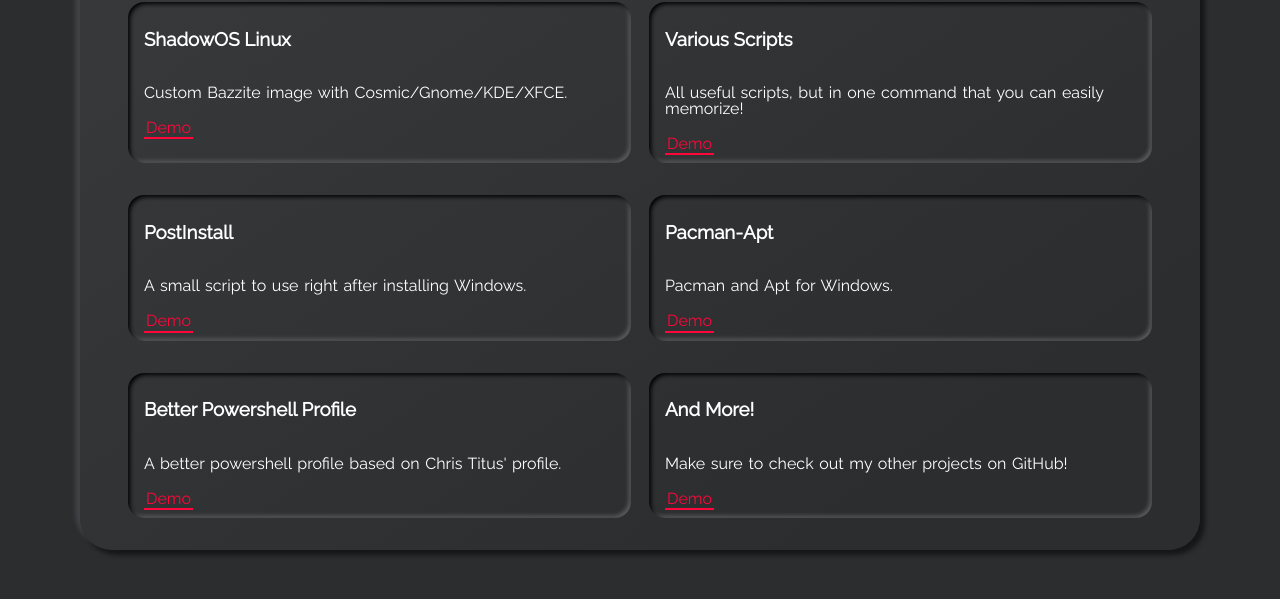
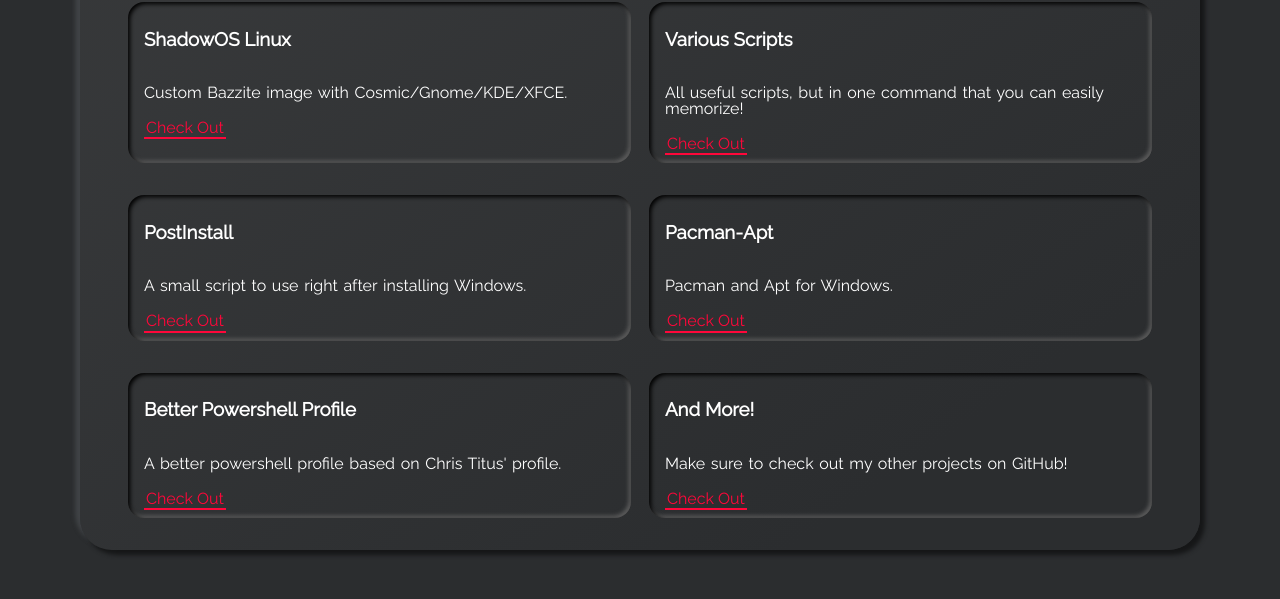
Before and after one commit to ShadowElixir/ShadowElixir.github.io, a Jekyll site: the page built from index.html, in a window 1280 px wide. Shown: the part 1165-1764 px from the top of the page. Built offline with Jekyll 4.4.1, drawn with Linux system fonts in a browser that asks for light colours; comment, search, counter and statistics services are not loaded.

Commit message:
Update section-projects.html

```diff
--- a/_includes/section-projects.html
+++ b/_includes/section-projects.html
@@ -9,7 +9,7 @@
         <p class="project-desc">{{project.descr}}</p>
         {% if project.demo %}
           <a class="highlight-link" href="{{project.demo}}" target="_blank" rel="noreferrer">
-            Demo
+            Check Out
           </a>
         {% endif %}
         {% if project.tags %}
```
